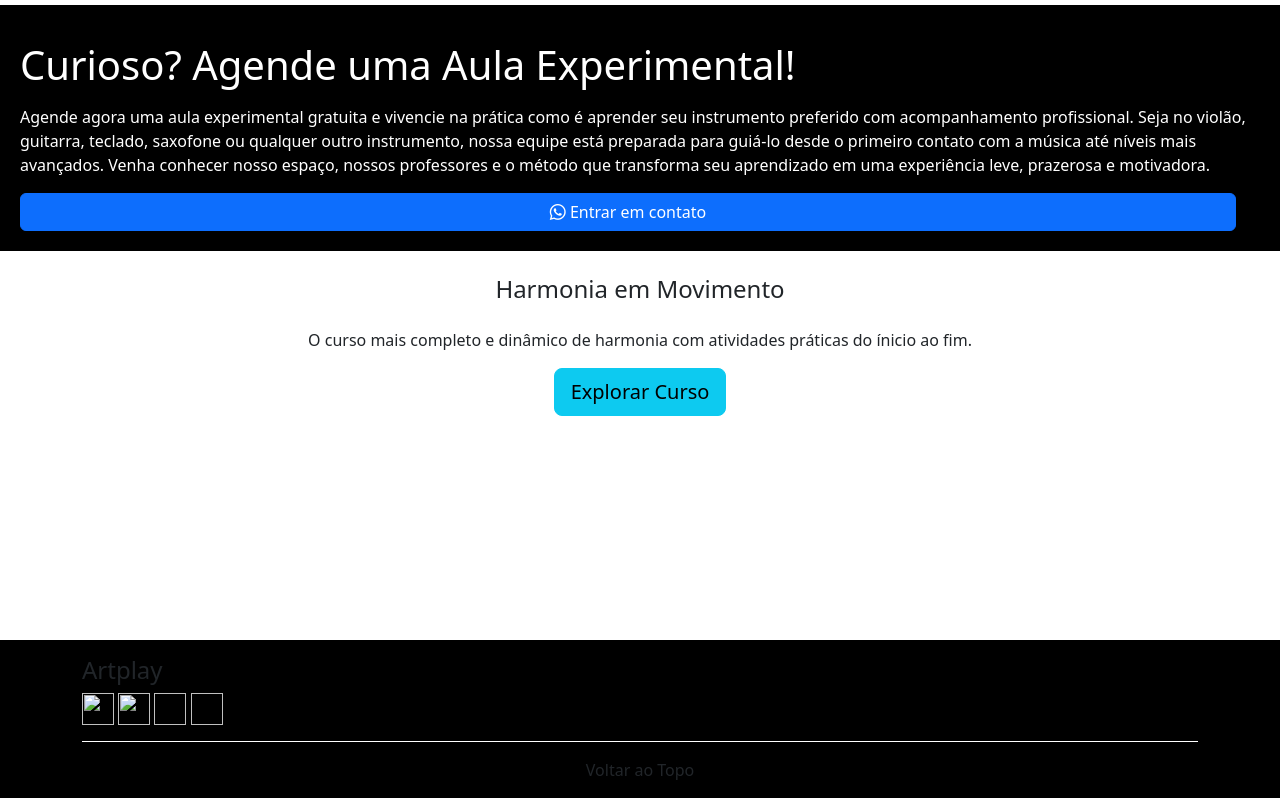
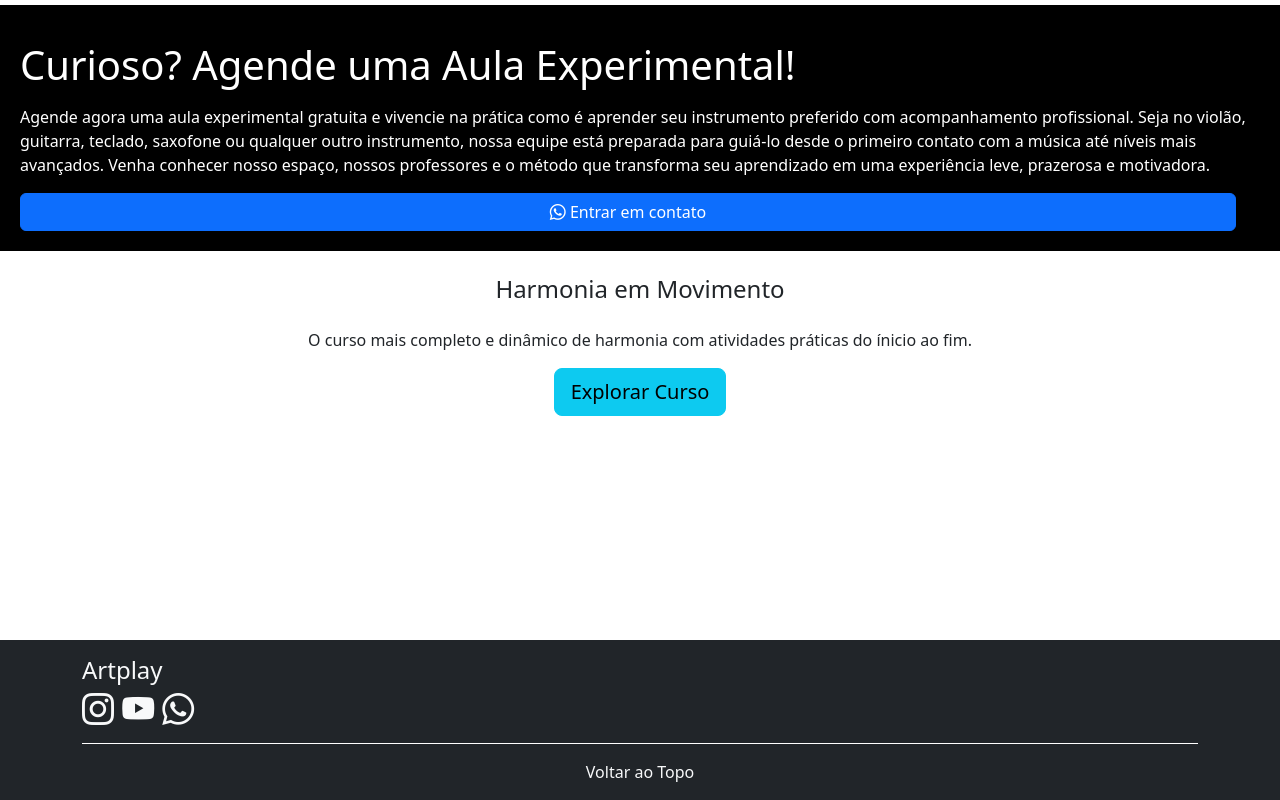
Before and after one commit to DiegoG784/artplay.com, a plain HTML site: page cursos.html in a window 1280 px wide. Shown: the part 2857-3657 px from the top of the page. Drawn offline with nearby package versions, Linux system fonts and the light colour scheme.

Commit message:
updated footbar

```diff
--- a/cursos.html
+++ b/cursos.html
@@ -280,32 +280,13 @@
 
         <!-- Rodapé -->
         <div>
-            <footer class="nav-footer bg-black p-3">
+            <footer class="nav-footer bg-main-color-1 text-light p-3 bg-dark">
                 <div class="container">
                     <h4>Artplay</h4>
-                    <!--Por algum motivo, esta seção está dando conflitos com o css de flex ou de lista-->
-                    <!-- <div class="footer-web-links d-flex flex-row">
-                        <ul class="nav justify-content-center">
-                            <li class="nav-item"><a href="#" class="nav-link">Home</a></li>
-                        </ul>
-                        <ul class="nav">
-                            <li class="nav-item"><a href="#" class="nav-link">Cursos</a></li>
-                        </ul>
-                        <ul class="nav">
-                            <li class="nav-item"><a href="#" class="nav-link">Professores</a></li>
-                        </ul>
-                        <ul class="nav">
-                            <li class="nav-item"><a href="#" class="nav-link">Depoimentos</a></li>
-                        </ul>
-                        <ul class="nav">
-                            <li class="nav-item"><a href="#" class="nav-link">Contato</a></li>
-                        </ul>
-                    </div> -->
                     <div class="footer-social-media">
-                        <a href="#"><img src="instagram.svg" height="32px" width="32px"></a>
-                        <a href="#"><img src="youtube.svg" height="32px" width="32px"></a>
-                        <a href="#"><img height="32px" width="32px"></a>
-                        <a href="#"><img height="32px" width="32px"></a>
+                        <a href="https://www.instagram.com/artplay_musica/" class="me-1"><i class="bi bi-instagram text-light" style="font-size:xx-large;"></i></a>
+                        <a href="https://www.youtube.com/@felipepimentelmusica" class="me-1"><i class="bi bi-youtube text-light" style="font-size:xx-large;"></i></a>
+                        <a href="https://api.whatsapp.com/send/?phone=5511984395331&text&type=phone_number&app_absent=0" class="me-1"><i class="bi bi-whatsapp text-light" style="font-size:xx-large;"></i></a>
                     </div>
                     <div class="d-flex justify-content-center py-3">
                         <div class="footer-divider justify-content-center"></div>
```
Also changed, not shown: contato.html (+3 -20 lines), depoimentos.html (+3 -20 lines), eventos.html (+3 -2 lines), index.html (+3 -20 lines), professores.html (+3 -3 lines).
